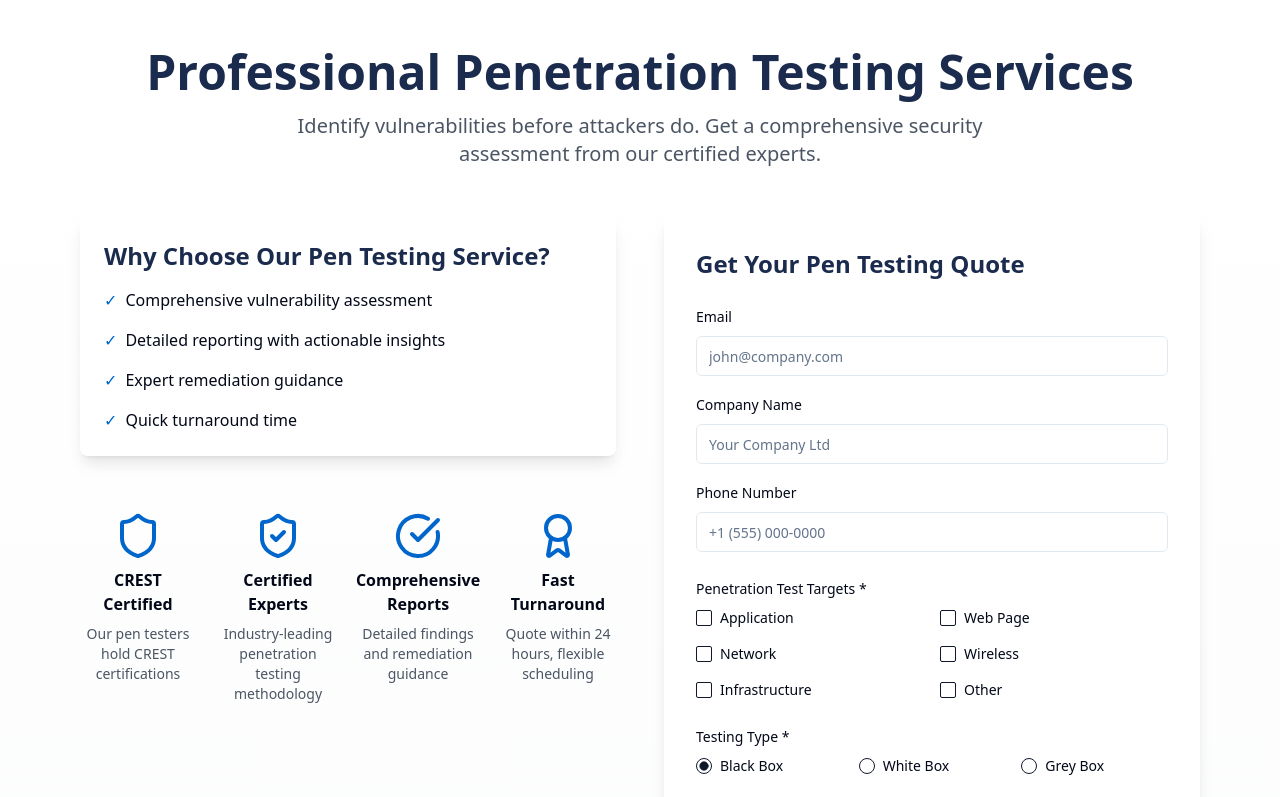
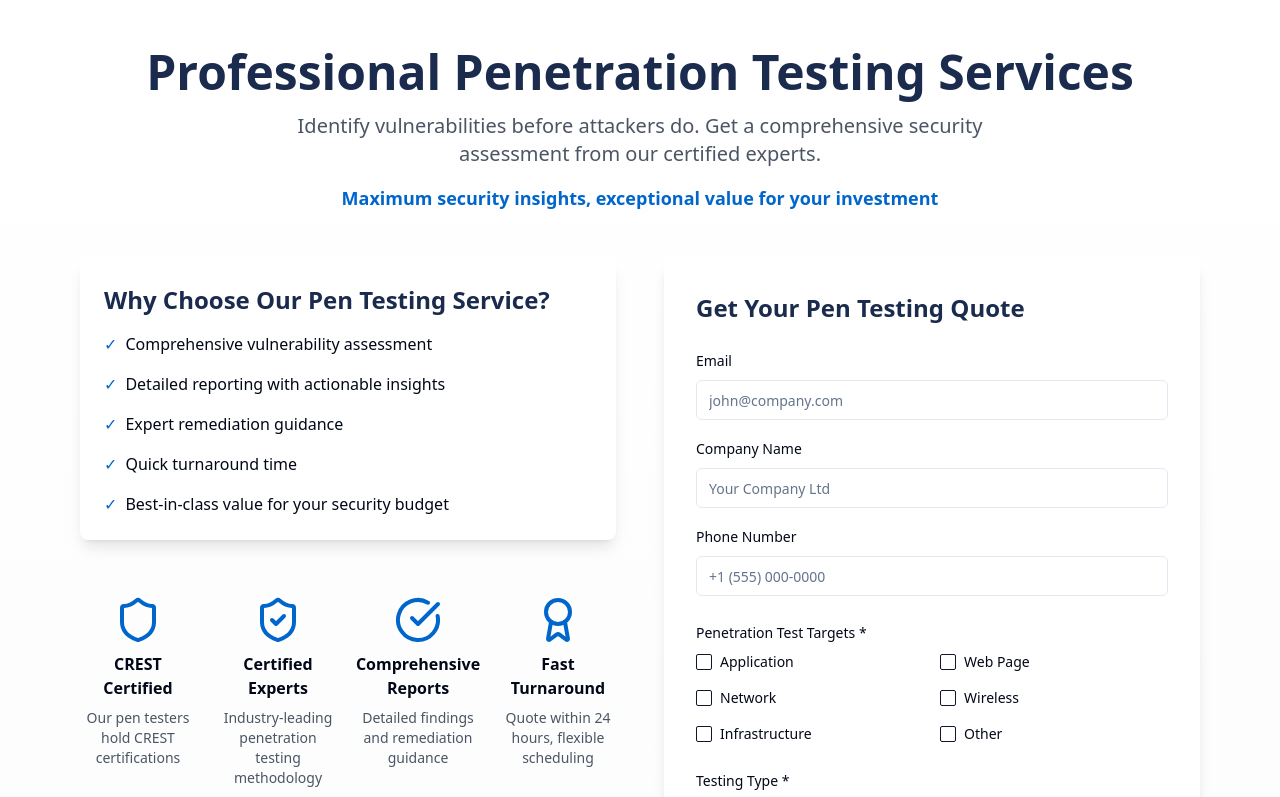
Before and after one commit to xctTv0/pen-test-quick-quote, a React (Vite) app: page / in a window 1280 px wide. Shown: the top 797 px of the page. Built offline with nearby package versions, Linux system fonts and the light colour scheme.

Commit message:
Add value proposition element
Incorporated a statement highlighting the value for money into the application.
[skip gpt_engineer]

```diff
--- a/src/pages/Index.tsx
+++ b/src/pages/Index.tsx
@@ -12,6 +12,9 @@ const Index = () => {
           </h1>
           <p className="text-xl text-gray-600 max-w-3xl mx-auto">
             Identify vulnerabilities before attackers do. Get a comprehensive security assessment from our certified experts.
+          </p>
+          <p className="text-lg text-safetech-blue font-semibold mt-4">
+            Maximum security insights, exceptional value for your investment
           </p>
         </div>
 
@@ -37,6 +40,10 @@ const Index = () => {
                 <li className="flex items-start">
                   <span className="text-safetech-blue mr-2">✓</span>
                   <span>Quick turnaround time</span>
+                </li>
+                <li className="flex items-start">
+                  <span className="text-safetech-blue mr-2">✓</span>
+                  <span>Best-in-class value for your security budget</span>
                 </li>
               </ul>
             </div>
```
